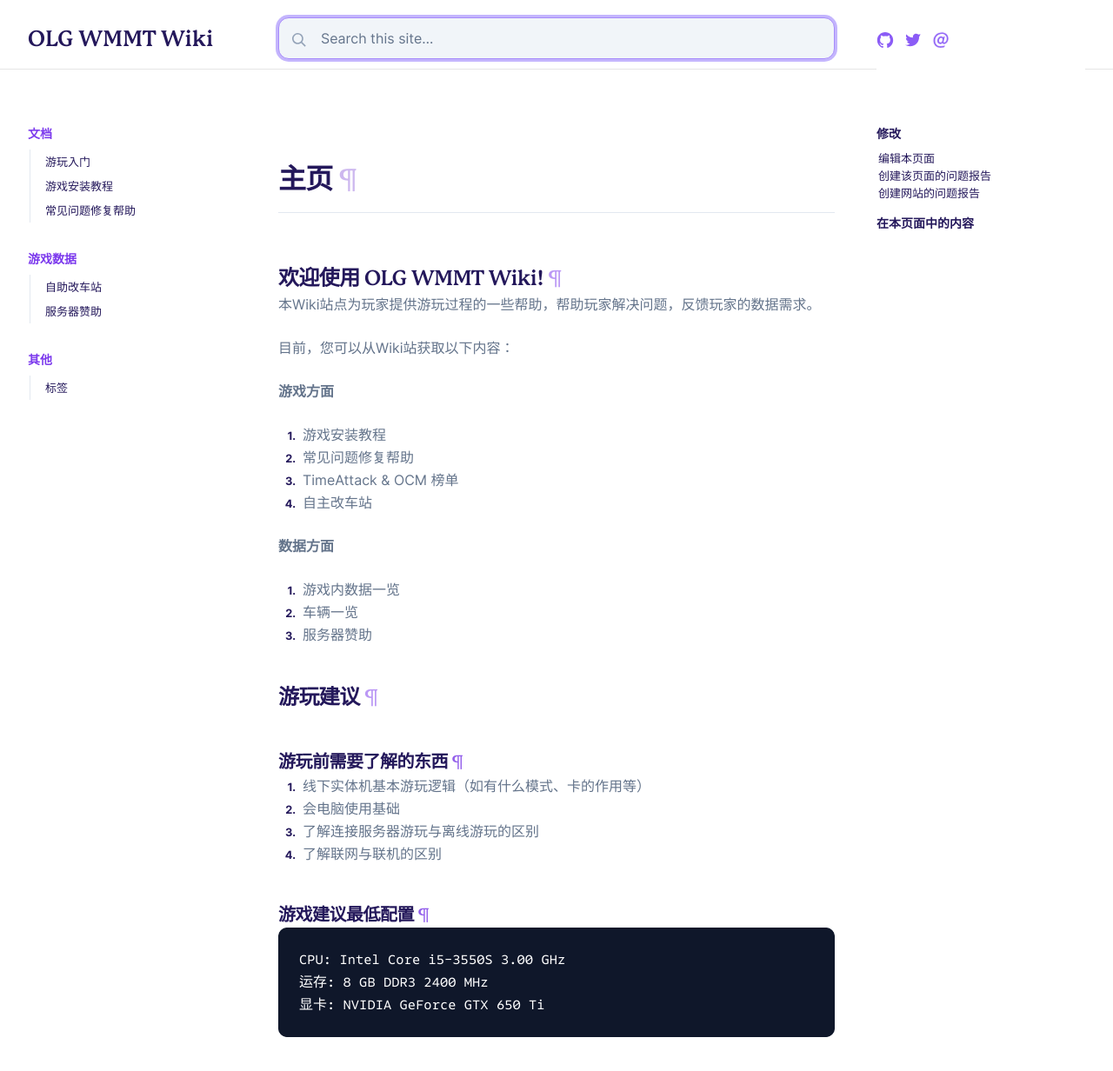
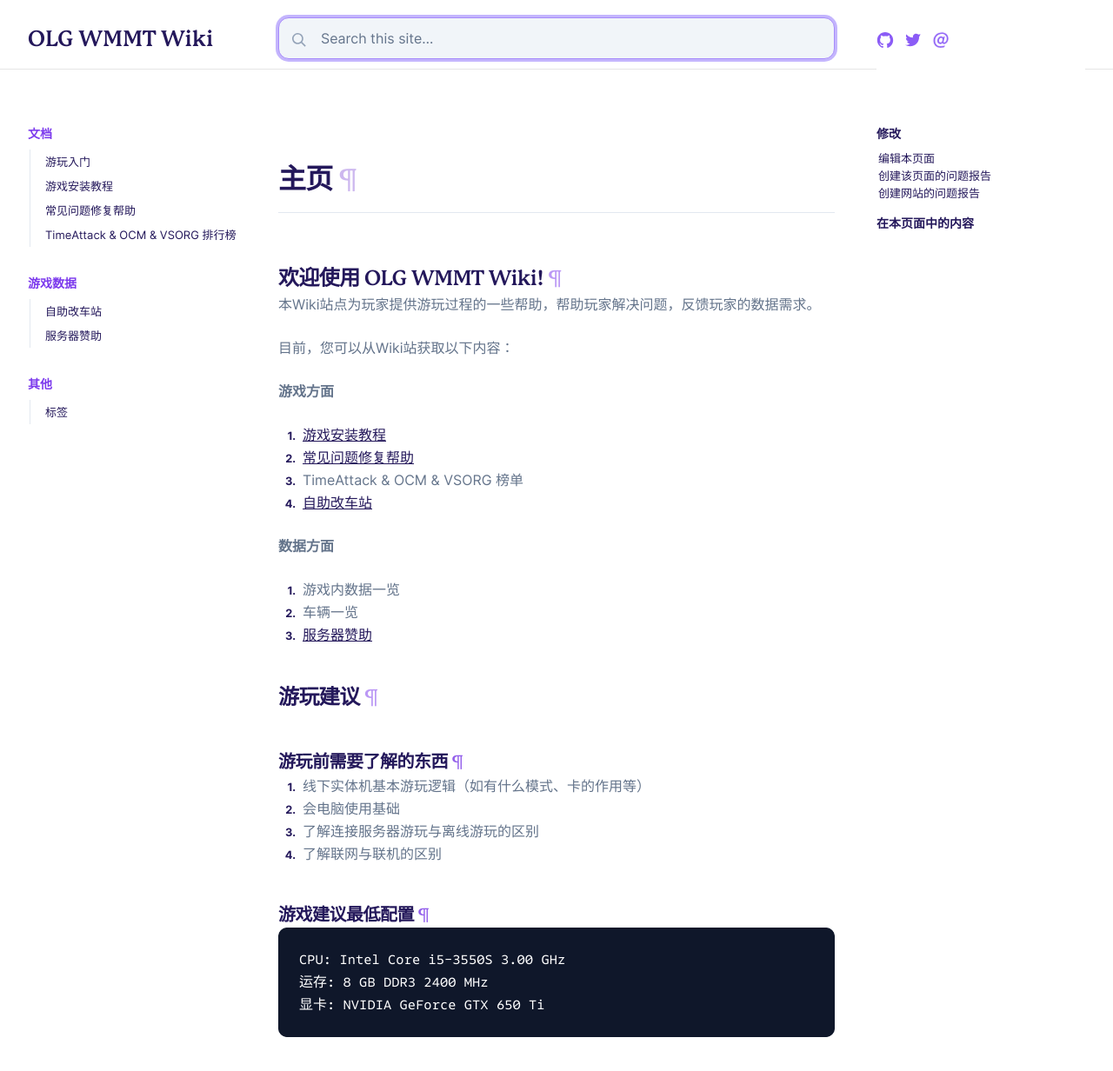
Before and after one commit to banapassport/SRC-Wiki, a Jekyll site: the page built from pages/index.md, in a window 1280 px wide and 1361 px high. Shown: the top 1232 px of the window at 87% size. Built offline with Jekyll 4.4.1, drawn with Linux system fonts in a browser that asks for light colours.

```diff
--- a/_data/toc.yml
+++ b/_data/toc.yml
@@ -7,6 +7,8 @@
       url: "docs/started/游戏安装教程"
     - title: "常见问题修复帮助"
       url: "docs/started/常见问题修复帮助"
+    - title: "TimeAttack & OCM & VSORG 排行榜"
+      url: "docs/started/TimeAttack & OCM & VSORG 排行榜"
     #- title: "News"
     #  url: "news"
 
--- a/pages/index.md
+++ b/pages/index.md
@@ -12,16 +12,16 @@ permalink: /
 
 **游戏方面**
 
-1. 游戏安装教程
-2. 常见问题修复帮助
-3. TimeAttack & OCM 榜单
-4. 自主改车站
+1. [游戏安装教程](https://olg-wmmt.top/docs/started/%E6%B8%B8%E6%88%8F%E5%AE%89%E8%A3%85%E6%95%99%E7%A8%8B)
+2. [常见问题修复帮助](https://olg-wmmt.top/docs/started/%E5%B8%B8%E8%A7%81%E9%97%AE%E9%A2%98%E4%BF%AE%E5%A4%8D%E5%B8%AE%E5%8A%A9)
+3. TimeAttack & OCM & VSORG 榜单
+4. [自助改车站](https://olg-wmmt.top/docs/game_data/%E8%87%AA%E5%8A%A9%E6%94%B9%E8%BD%A6%E7%AB%99)
 
 **数据方面**
 
 1. 游戏内数据一览
 2. 车辆一览
-3. 服务器赞助
+3. [服务器赞助](https://olg-wmmt.top/docs/game_data/%E6%9C%8D%E5%8A%A1%E5%99%A8%E8%B5%9E%E5%8A%A9)
 
 ## 游玩建议
 
```
Also changed, not shown: _docs/started/TimeAttack & OCM & VSORG 排行榜.md (added, +17 -0 lines).
